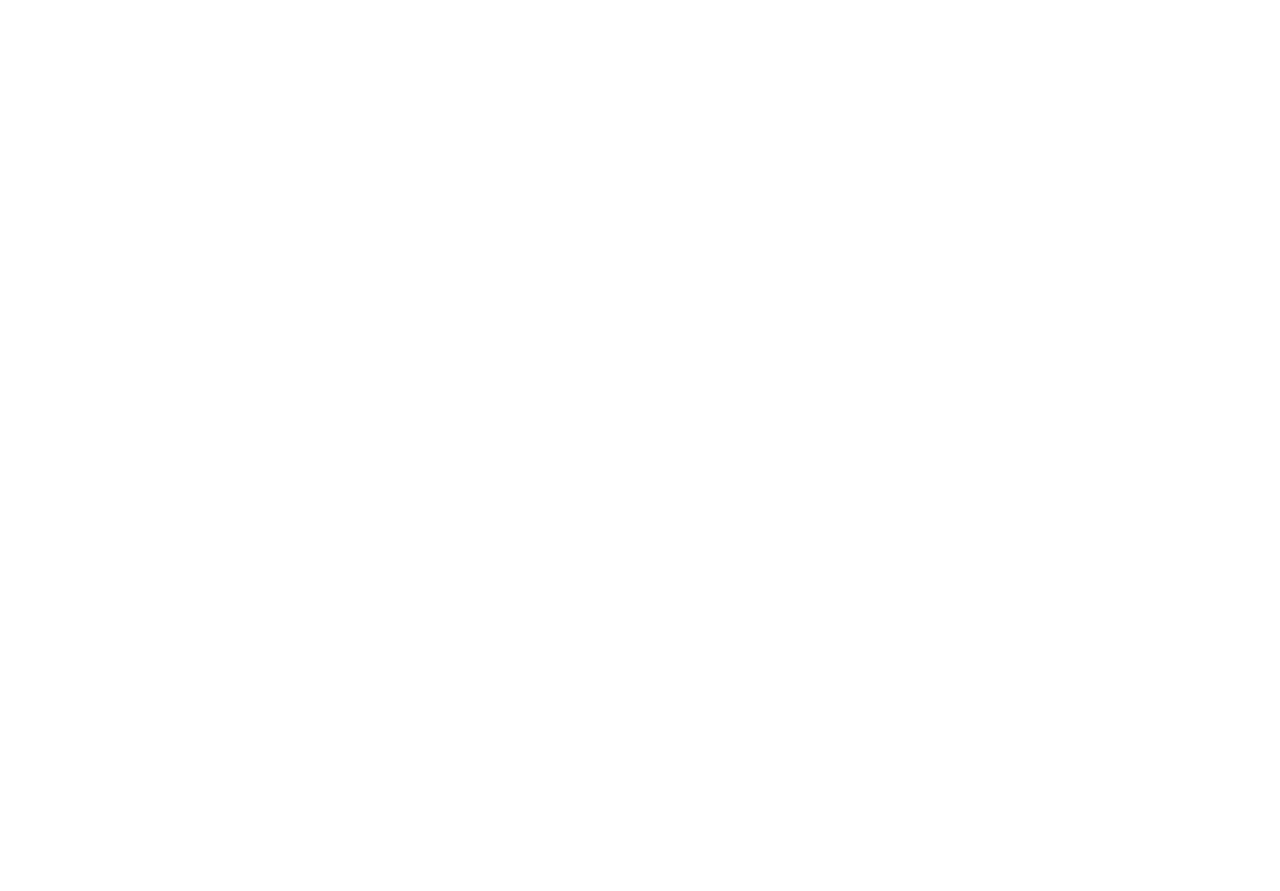
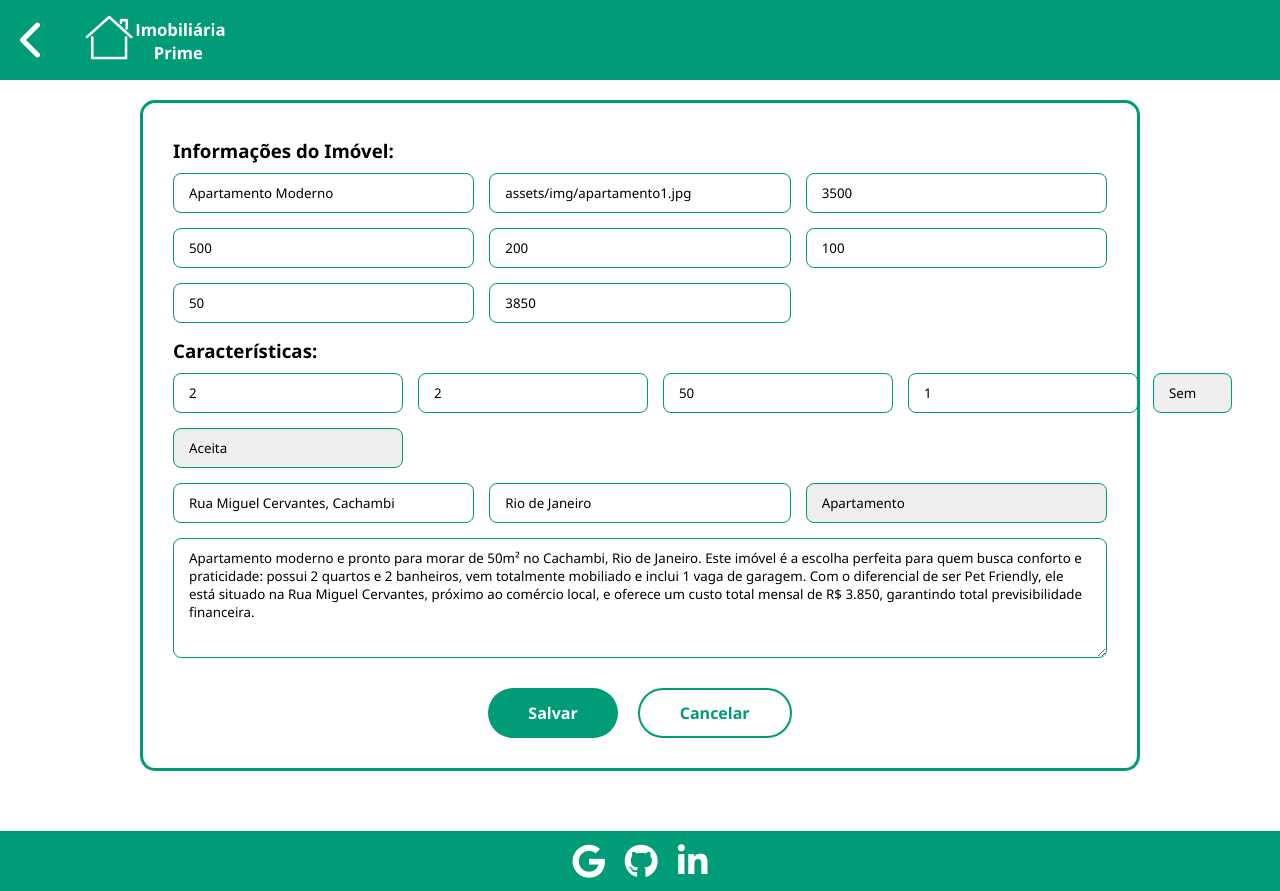
Before and after one commit to Senai4/imobiliaria, an Angular app: page /adicionar-imovel/1 in a window 1280 px wide. Before the commit this address led to /. Before the commit the page ends 800 px from the top, so only its background shows below. Built offline with nearby package versions, Linux system fonts and the light colour scheme; data requests are answered from the project's data file.

Commit message:
29.09.2025

```diff
--- a/backend/db.json
+++ b/backend/db.json
@@ -38,7 +38,7 @@
         "banheiros": 2,
         "tamanho": 50,
         "vagas": 1,
-        "mobilia": "Com",
+        "mobilia": "Sem",
         "pet": "Aceita"
       },
       "endereco": "Rua Miguel Cervantes, Cachambi",
@@ -253,17 +253,17 @@
       "imovelId": "4"
     },
     {
-      "id": "f596",
-      "clienteId": "40ec",
-      "imovelId": "2"
-    },
-    {
       "id": "84f9",
       "clienteId": "40ec",
       "imovelId": "3"
     },
     {
-      "id": "417a",
+      "id": "c3e3",
+      "clienteId": "40ec",
+      "imovelId": "2"
+    },
+    {
+      "id": "eab0",
       "clienteId": "40ec",
       "imovelId": "1"
     }
--- a/src/app/app-routing.module.ts
+++ b/src/app/app-routing.module.ts
@@ -22,7 +22,8 @@
   { path: 'home', component: HomeComponent },
   { path: 'detalhes/:id', component: DetalhesComponent },
   { path: 'imovel/:id', component: ImovelComponent,  canActivate: [CorretorGuard] },
-  { path: 'adicionar-imovel', component: AdicionarImovelComponent},
+  { path: 'adicionar-imovel', component: AdicionarImovelComponent },
+  { path: 'adicionar-imovel/:id', component: AdicionarImovelComponent },
   { path: 'interessados', component: InteressadosComponent},
 ];
 
--- a/src/app/views/adicionar-imovel/adicionar-imovel.component.html
+++ b/src/app/views/adicionar-imovel/adicionar-imovel.component.html
@@ -46,8 +46,8 @@
 
         <select name="mobilia" [(ngModel)]="imovel.caracteristicas.mobilia">
           <option value="" disabled selected>Mobília</option>
-          <option value="Sim">Sim</option>
-          <option value="Não">Não</option>
+          <option value="Com">Com</option>
+          <option value="Sem">Sem</option>
         </select>
         <select name="pet" [(ngModel)]="imovel.caracteristicas.pet">
           <option value="" disabled selected>Pet</option>
--- a/src/app/views/adicionar-imovel/adicionar-imovel.component.ts
+++ b/src/app/views/adicionar-imovel/adicionar-imovel.component.ts
@@ -1,5 +1,5 @@
 import { Component, OnInit } from '@angular/core';
-import { Router } from '@angular/router';
+import { Router, ActivatedRoute } from '@angular/router';
 import { Imovel, CaracteristicasImovel } from 'src/app/models/imovel.model';
 
 import { ImovelService } from 'src/app/services/imovel.service';
@@ -21,6 +21,7 @@
 
   constructor(
     private router: Router,
+    private route: ActivatedRoute,
     private imovelService: ImovelService,
     public authService: AuthService
   ) {
@@ -28,6 +29,7 @@
   }
 
   ngOnInit(): void {
+    // Lógica do Usuário
     this.authService.currentUser$.subscribe((user) => {
       this.isLoggedIn = !!user;
       if (this.isLoggedIn && user) {
@@ -38,11 +40,32 @@
         this.isAdmin = false;
       }
     });
+
+    this.route.paramMap.subscribe(params => {
+      const imovelId = params.get('id');
+      if (imovelId) {
+        this.isEditing = true;
+        this.loadImovelParaEdicao(imovelId);
+      }
+    });
+  }
+
+  loadImovelParaEdicao(id: string): void {
+    this.imovelService.getImovelById(id).subscribe({
+      next: (imovel: Imovel) => {
+        this.imovel = imovel;
+      },
+      error: (err) => {
+        console.error('Erro ao carregar imóvel para edição:', err);
+        alert('Erro ao carregar os dados do imóvel. Verifique a URL.');
+        this.router.navigate(['/corretores']);
+      }
+    });
   }
 
   inicializarImovelVazio(): Imovel {
     const novoImovel = new Imovel(
-      0,
+      undefined as any,
       '',
       '',
       '',
@@ -76,16 +99,21 @@
       this.imovel.aluguel = Number(this.imovel.aluguel) || 0;
       this.imovel.total = Number(this.imovel.total) || 0;
 
-      this.imovelService.postImovel(this.imovel).subscribe({
+      const observable = this.isEditing
+        ? this.imovelService.putImovel(this.imovel.id, this.imovel)
+        : this.imovelService.postImovel(this.imovel);
+
+      observable.subscribe({
         next: (response) => {
-          alert('Anúncio salvo e publicado no banco de dados!');
+          const mensagem = this.isEditing ? 'alterado' : 'criado';
+          alert(`Anúncio ${mensagem} com sucesso!`);
           this.router.navigate(['/corretores']);
         },
         error: (error) => {
+          console.error('Erro ao salvar o anúncio:', error);
           alert('Erro ao salvar o anúncio. Verifique o console para detalhes.');
         }
       });
-
     } else {
       alert('Por favor, preencha todos os campos obrigatórios do formulário.');
     }
--- a/src/app/views/corretores/corretores.component.html
+++ b/src/app/views/corretores/corretores.component.html
@@ -48,3 +48,11 @@
     </div>
   </div>
 </div>
+
+  <div class="footer">
+    <div class="icons">
+      <i class="fa-brands fa-google"></i>
+      <a href="https://github.com/Senai4/imobiliaria"><i class="fa-brands fa-github"></i></a>
+      <i class="fa-brands fa-linkedin"></i>
+    </div>
+  </div>
--- a/src/app/views/corretores/corretores.component.scss
+++ b/src/app/views/corretores/corretores.component.scss
@@ -266,3 +266,31 @@
   color: #009b77;
   font-size: 35px;
 }
+
+.footer {
+  width: 100%;
+  height: 60px;
+  background-color: #009b77;
+  display: flex;
+  align-items: center;
+  justify-content: center;
+  margin-top: 40px;
+  z-index: 1;
+}
+
+.icons {
+  display: flex;
+  gap: 20px;
+  color: #fff;
+  font-size: 34px;
+  cursor: pointer;
+}
+
+a {
+  color: #fff;
+  display: flex;
+  align-items: center;
+  justify-content: center;
+  text-decoration: none;
+
+}
--- a/src/app/views/corretores/corretores.component.ts
+++ b/src/app/views/corretores/corretores.component.ts
@@ -83,11 +83,8 @@
   });
 }
 
-  cadastrarNovo(): void {
-  }
-
   editarImovel(imovelId: string | number): void {
-  this.router.navigate([`/editar-imovel/${imovelId}`]);
+  this.router.navigate([`/adicionar-imovel/${imovelId}`]);
 }
 
 excluirImovel(imovelId: string | number): void {
--- a/src/app/views/imovel/imovel.component.html
+++ b/src/app/views/imovel/imovel.component.html
@@ -27,7 +27,7 @@
     <div class="filtro-localizacao-wrapper">
       <i class="fas fa-map-marker-alt"></i>
       <input type="text" placeholder="Localização" class="filtro-localizacao" [(ngModel)]="localizacao"
-        name="localizacao">
+        name="localizacao" autocomplete="off">
     </div>
 
     <select class="filtro-tipo-negocio" [(ngModel)]="tipoNegocio" name="tipoNegocio">
--- a/src/app/views/imovel/imovel.component.ts
+++ b/src/app/views/imovel/imovel.component.ts
@@ -26,8 +26,6 @@
   isAdmin = false;
   filtroAtivo: boolean = false;
 
-  // Imóveis: lista original (limpa) e lista filtrada (visível)
-  // Nota: Usamos 'any' temporariamente aqui para contornar o Index Signature do modelo
   imoveisOriginais: any[] = [];
   imoveis: any[] = [];
 
--- a/src/app/views/meus-interesses/meus-interesses.component.ts
+++ b/src/app/views/meus-interesses/meus-interesses.component.ts
@@ -27,8 +27,8 @@
   userId!: number;
 
   // Interesses e imóveis
-  interessesCliente: any[] = []; // lista de interesses {id, clienteId, imovelId}
-  imoveisFavoritos: any[] = []; // lista de imóveis correspondentes
+  interessesCliente: any[] = [];
+  imoveisFavoritos: any[] = [];
 
   constructor(
     public authService: AuthService,
```
